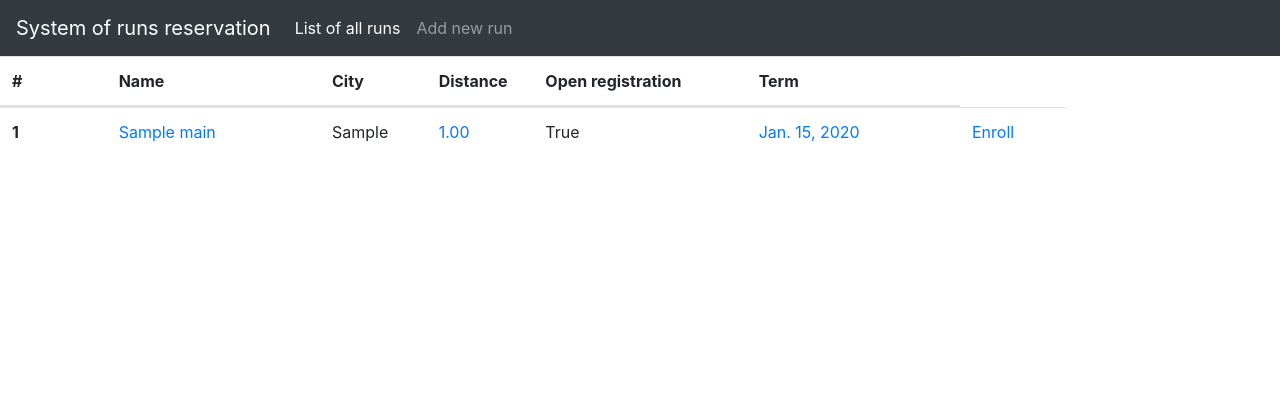
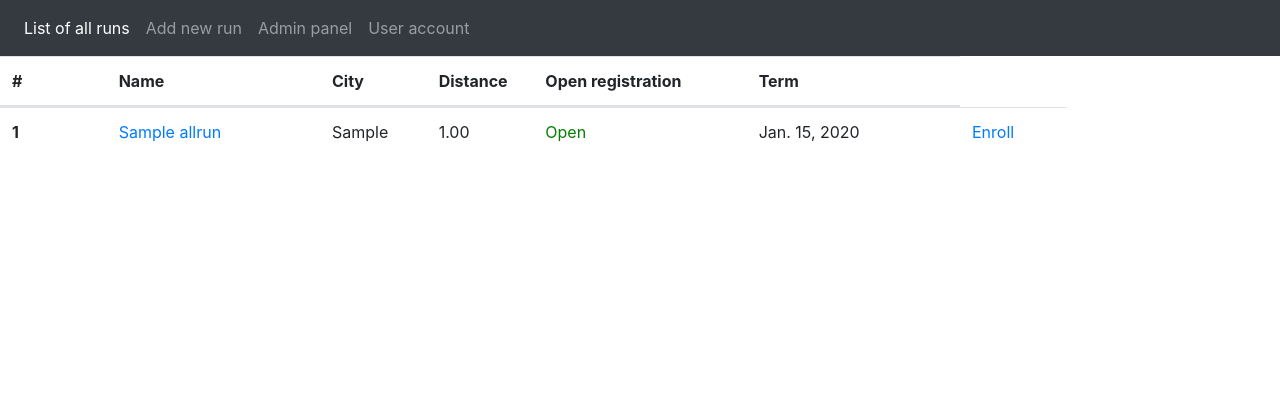
Before and after one commit to OwlCowl/run_reservation, a Django app: page / in a window 1280 px wide. Shown: the top 420 px of the page. Run offline with Django 3.2, Linux system fonts and the light colour scheme; tables that the repository leaves empty hold one stand-in row (values such as "Sample post"); some libraries are stand-ins or nearby versions.

Commit message:
without_relationship

```diff
--- a/Run_reservation/urls.py
+++ b/Run_reservation/urls.py
@@ -15,14 +15,14 @@
 """
 from django.contrib import admin
 from django.urls import path
-from runs.views import RunsListView, AddRunView, RunDetailsView, RunEnrollView, UserDataView
+from runs.views import RunsListView, AddRunView, RunDetailsView, RegistrationView, UserPrivateDataView
 
 urlpatterns = [
-    path('admin/', admin.site.urls),
+    path('admin/', admin.site.urls, name = 'admin-panel'),
     path('run/add/', AddRunView.as_view(), name="add_run"),
     path('', RunsListView.as_view(), name="run_list"),
     path('details/<int:run_id>/', RunDetailsView.as_view(), name = "run_details"),
-    path('run/enroll/<int:run_id>/', RunEnrollView.as_view(), name = "run_enroll"),
-    path('account/', UserDataView.as_view(), name='user_account'),
+    path('run/enroll/<int:run_id>/', RegistrationView.as_view(), name = "run_enroll"),
+    path('account/', UserPrivateDataView.as_view(), name='user_account'),
 
 ]
--- a/runs/models.py
+++ b/runs/models.py
@@ -2,55 +2,70 @@
 
 
 # Create your models here.
-'''
-    Here will be the list with whole runs
-'''
-class Main(models.Model):
+# ''' AllRuns - All accessable runs '''
+class AllRuns(models.Model):
     name = models.CharField(max_length=25)
     city = models.CharField(max_length=25)
     distance = models.DecimalField(max_digits=5, decimal_places=2)
     registration = models.BooleanField(default=True)
     term = models.DateField()
 
+
     def get_detail_url(self):
-        return f"/main/{self.id}"
+        return f"/AllRuns/{self.id}"
 
-class RunReservation(models.Model):
-    run_id = models.IntegerField()
-    date = models.DateField()
-    comment = models.TextField(null=True)
 
-# class DistanceOptions(models.Model):
-#     small = models.IntegerField()
-#     medium = models.IntegerField()
-#     marathon = models.IntegerField()
-#     ultra = models.IntegerField()
 
-# class Payment(models.Model):
-#     price_s = models.DecimalField(max_digits=5, decimal_places=2)
-#     price_m = models.DecimalField(max_digits=5, decimal_places=2)
-#     price_l = models.DecimalField(max_digits=5, decimal_places=2)
-#     price_u = models.DecimalField(max_digits=5, decimal_places=2)
+# ''' Details about specific run '''
+class RunDetails(models.Model):
+    run_name = models.CharField(max_length=64)
+    run_distance = models.IntegerField()
+    run_date = models.DateField()
+    run_participants = models.IntegerField()
+
+
+# ''' Registration - Base with info about participants and payments '''
+class Registration(models.Model):
+    name_pr = models.CharField(max_length=25)
+    surname_pr = models.CharField(max_length=25)
+    date_of_birth = models.DateField()
+    email = models.CharField(max_length=25)
+    gender = models.CharField(max_length=25)
+    phone = models.IntegerField()
+    payment = models.BooleanField(default=False)
+    participants = models.ManyToManyField(AllRuns)
+
+
+    def get_detail_url(self):
+        return f"/Registration/{self.id}"
 
 
 
 
-class RunEnroll(models.Model):
-    run_enroll_id = models.ForeignKey(Main, on_delete=models.CASCADE)
-    name_pr = models.CharField(max_length=25)
-    surname_pr = models.CharField(max_length=25)
-    date_of_birth_pr = models.DateField()
-    email = models.CharField(max_length=25)
-    gender = models.CharField(max_length=25)
-    number = models.IntegerField()
-
-    def get_detail_url(self):
-        return f"/runenroll/{self.id}"
+# ''' Something trial'''
+class RunReservation(models.Model):
+    date = models.DateField()
+    comment = models.TextField(null=True)
 
 
-class UserData(models.Model):
+# ''' Payment - Base with payment info'''
+class Payment(models.Model):
+    status = models.BooleanField(default=False)
+    # run_name = models.ForeignKey(AllRuns, on_delete=models.CASCADE)
+
+
+# ''' User private account base: all about his booked runs '''
+class UserPrivateData(models.Model):
     run_name = models.CharField(max_length=25)
     run_city = models.CharField(max_length=25)
     run_date = models.DateField()
     run_distance = models.DecimalField(max_digits=5, decimal_places=2)
-    payment = models.BooleanField(default = False)
+    # payment = models.ForeignKey(Payment, on_delete = models.CASCADE)
+
+# ''' AllRuns - All accessable runs'''
+# ''' UserPrivateData - User private account base: all about his booked runs'''
+# ''' RunDetails - Details about specific run'''
+# ''' Registration - Base with info about participants and payments'''
+# ''' Payment - Base with payment info'''
+''' Participants where we store all users who enrolled'''
+''' start_number '''
--- a/runs/views.py
+++ b/runs/views.py
@@ -1,11 +1,11 @@
 from django.shortcuts import render, redirect
 from django.views import View
-from runs.models import Main, RunEnroll
+from runs.models import AllRuns, Registration
 
 # Create your views here.
 class RunsListView(View):
     def get(self, request):
-        runs = Main.objects.all()
+        runs = AllRuns.objects.all()
         return render(request, 'landing.html', {'runs_list':runs})
 
 class AddRunView(View):
@@ -18,33 +18,33 @@
         distance = request.POST.get("distance")
         registration = request.POST.get("registration")
         term = request.POST.get("term")
-        Main.objects.create(name=name,city=city,distance=distance, registration=registration, term=term)
+        AllRuns.objects.create(name=name,city=city,distance=distance, registration=registration, term=term)
         return redirect("run_list")
 
 class RunDetailsView(View):
     def get(self, request, run_id):
-        specified_run = Main.objects.get(id=run_id)
+        specified_run = AllRuns.objects.get(id=run_id)
         return render(request, "details_about_run.html", {'run': specified_run})
 
 class RunDelete(View):
     def get(selfself, request, run_id):
-        specified_run = Main.objects.get(id=run_id)
+        specified_run = AllRuns.objects.get(id=run_id)
         specified_run.delete()
         return redirect("run_list")
 
 class RunEdit(View):
     def get(self, request, run_id):
-        specified_run = Main.objects.get(id=run_id)
+        specified_run = AllRuns.objects.get(id=run_id)
         return render(request, "modify_run.html")
 
     def post(self, request, run_id):
-        specified_run = Main.objects.get(id=run_id)
+        specified_run = AllRuns.objects.get(id=run_id)
         name = request.POST.get("name")
         city = request.POST.get("city")
         distance = request.POST.get("distance")
         registration = request.POST.get("registration")
         term = request.POST.get("term")
-        Main.objects.create(name=name,city=city,distance=distance, registration=registration, term=term)
+        AllRuns.objects.create(name=name,city=city,distance=distance, registration=registration, term=term)
         return redirect("run_list")
 
 
@@ -62,28 +62,28 @@
 table has data of enrolled people
 
 '''
-class RunEnrollView(View):
+class RegistrationView(View):
     def get(self, request, run_id):
-        specified_run = Main.objects.get(id=run_id)
+        specified_run = AllRuns.objects.get(id=run_id)
         return render(request, "enroll_form.html")
 
     def post(self, request, run_id):
-        specified_run = Main.objects.get(id=run_id)
+        specified_run = AllRuns.objects.get(id=run_id)
         name_pr = request.POST.get("name_pr")
         surname_pr = request.POST.get("surname_pr")
-        date_of_birth_pr= request.POST.get("date_of_birth_pr")
+        date_of_birth= request.POST.get("date_of_birth")
         email = request.POST.get("email")
         gender = request.POST.get("gender")
-        number= request.POST.get("number")
-        RunEnroll.objects.create(run_enroll_id = specified_run, name_pr=name_pr, surname_pr=surname_pr,date_of_birth_pr=date_of_birth_pr,
-                                 email=email, gender=gender,number=number)
+        phone= request.POST.get("phone")
+        Registration.objects.create(run_enroll_id = specified_run, name_pr=name_pr, surname_pr=surname_pr,date_of_birth=date_of_birth,
+                                 email=email, gender=gender,phone=phone)
 
         return redirect("run_list")
 
 '''
 here should be data of enrolled person runs'''
-class UserDataView(View):
+class UserPrivateDataView(View):
 
     def get(self, request):
-        run_list= RunEnroll.objects.all()
+        run_list= Registration.objects.all()
         return render(request, 'user_account.html', {'run_list':run_list})
--- a/templates/landing.html
+++ b/templates/landing.html
@@ -29,15 +29,12 @@
 <body>
 <!-- Nav -->
 <nav class="navbar navbar-expand-lg navbar navbar-dark bg-dark">
-    <a class="navbar-brand" href="#">System of runs reservation</a>
-    <button class="navbar-toggler" type="button" data-toggle="collapse" data-target="#navbarNavAltMarkup"
-            aria-controls="navbarNavAltMarkup" aria-expanded="false" aria-label="Toggle navigation">
-        <span class="navbar-toggler-icon"></span>
-    </button>
     <div class="collapse navbar-collapse" id="navbarNavAltMarkup">
         <div class="navbar-nav">
             <a class="nav-item nav-link active" href="/">List of all runs<span class="sr-only">(current)</span></a>
             <a class="nav-item nav-link" href="/run/add/">Add new run</a>
+            <a class="nav-item nav-link" href="/admin/">Admin panel</a>
+            <a class="nav-item nav-link" href="">User account</a>
         </div>
     </div>
 </nav>
@@ -47,12 +44,6 @@
 <table class="table">
     <thead>
     <tr class="d-flex">
-{#        <th scope="col" class="col-1">#</th>#}
-{#        <th scope="col" class="col-2">Name</th>#}
-{#        <th scope="col" class="col-1">City</th>#}
-{#        <th scope="col" class="col-2">Distance</th>#}
-{#        <th scope="col" class="col-1">Open registration</th>#}
-{#        <th scope="col" class="col-2">Term</th>#}
         <th scope="col" class="col-1">#</th>
         <th scope="col" class="col-2">Name</th>
         <th scope="col" class="col-1">City</th>
@@ -72,24 +63,16 @@
                 {{ run.city }}
             </td>
             <td class="col-1">
-                <a href="/run/{{ run.id }}/">{{ run.distance }}</a>
+                {{ run.distance }}
             </td>
-            <td class="col-2">{{ run.registration }}</td>
-{#            {% if run.registration is True %}#}
-{#                <td class="col-2" style="color:green;">Open</td>#}
-{#            {% else %}#}
-{#                <td class="col-2" style="color:red;">Closed</td>#}
-{#            {% endif %}#}
-
+            {% if run.registration is True %}
+                <td class="col-2" style="color:green;">Open</td>
+            {% else %}
+                <td class="col-2" style="color:red;">Closed</td>
+            {% endif %}
             <td class="col-2">
-                <a href="/run/{{ run.id }}/">{{ run.term }}</a>
+               {{ run.term }}
             </td>
-{#            <td class="col-1">#}
-{#                <a href="/run/modify/{{ run.id }}/">Edit</a>#}
-{#            </td>#}
-{#            <td class="col-1">#}
-{#                <a href="/run/delete/{{ run.id }}/">Delete</a>#}
-{#            </td>#}
             <td class="col-1">
                 <a href="/run/enroll/{{ run.id }}/">Enroll</a>
             </td>
```
Also changed, not shown: templates/add_run_view.html (+3 -7 lines), templates/details_about_run.html (+11 -10 lines), templates/enroll_form.html (+7 -11 lines), templates/user_account.html (+0 -8 lines), runs/migrations/0001_initial.py, runs/migrations/0002_auto_20210102_2049.py (deleted), runs/migrations/0003_auto_20210103_1922.py (deleted), runs/migrations/0004_awards_distanceoptions_payment_runreservation.py (deleted), runs/migrations/0005_auto_20210106_2133.py (deleted), runs/migrations/0006_userdata.py (deleted), 1 other file.
